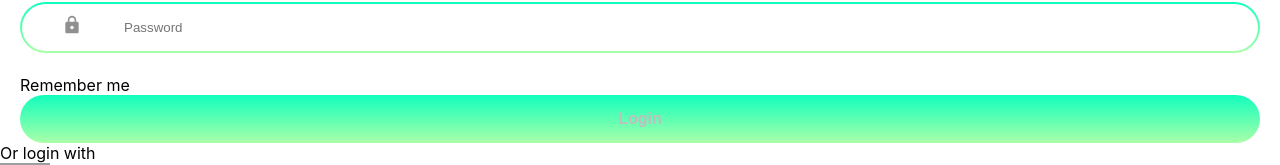
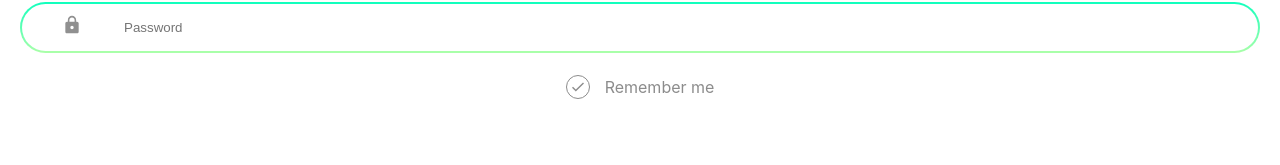
Before and after one commit to IBM-Call-for-Code-2020/front-end, a React (Create React App) app: page /login in a window 1280 px wide. Shown: the part 575-740 px from the top of the page. Built offline with nearby package versions, Linux system fonts and the light colour scheme; grey boxes are pictures that could not be loaded.

Commit message:
:lipstick: Add style for remember toggle

```diff
--- a/src/component/login/Remember.jsx
+++ b/src/component/login/Remember.jsx
@@ -1,5 +1,6 @@
 import React, { useCallback } from 'react'
 import { IoMdCheckmark } from 'react-icons/io'
+import { Toggle, Indicator } from 'module/login/Toggle'
 
 function LoginFormRememberComponent(props) {
   const { onToggle = () => {}, show = false } = props
@@ -7,10 +8,12 @@ function LoginFormRememberComponent(props) {
   const onClick = useCallback(() => onToggle(!show), [show])
 
   return (
-    <div onClick={onClick}>
-      <span>{show ? <IoMdCheckmark /> : ''}</span>
+    <Toggle onClick={onClick}>
+      <Indicator active={show}>
+        <IoMdCheckmark />
+      </Indicator>
       Remember me
-    </div>
+    </Toggle>
   )
 }
 
--- /dev/null
+++ b/src/module/login/Toggle.jsx
@@ -0,0 +1,29 @@
+import styled from 'styled-components'
+
+const LoginFormToggleModule = styled.div`
+  display: flex;
+  align-items: center;
+  justify-content: center;
+  margin-bottom: 150px;
+  cursor: pointer;
+  color: #8c8c8c;
+`
+
+const LoginFormIndicatorModule = styled.span`
+  display: inline-flex;
+  justify-content: center;
+  align-items: center;
+  margin-right: 15px;
+  width: 22px;
+  height: 22px;
+  border-radius: 50%;
+  color: ${({ active }) => (active ? 'white' : '#8c8c8c')};
+  border: solid 1.25px ${({ active }) => (active ? 'transparent' : '#8c8c8c')};
+  background-image: ${({ active }) =>
+    active ? 'linear-gradient(to top, #aaffa9, #11ffbd)' : 'white'};
+`
+
+export {
+  LoginFormToggleModule as Toggle,
+  LoginFormIndicatorModule as Indicator,
+}
```
